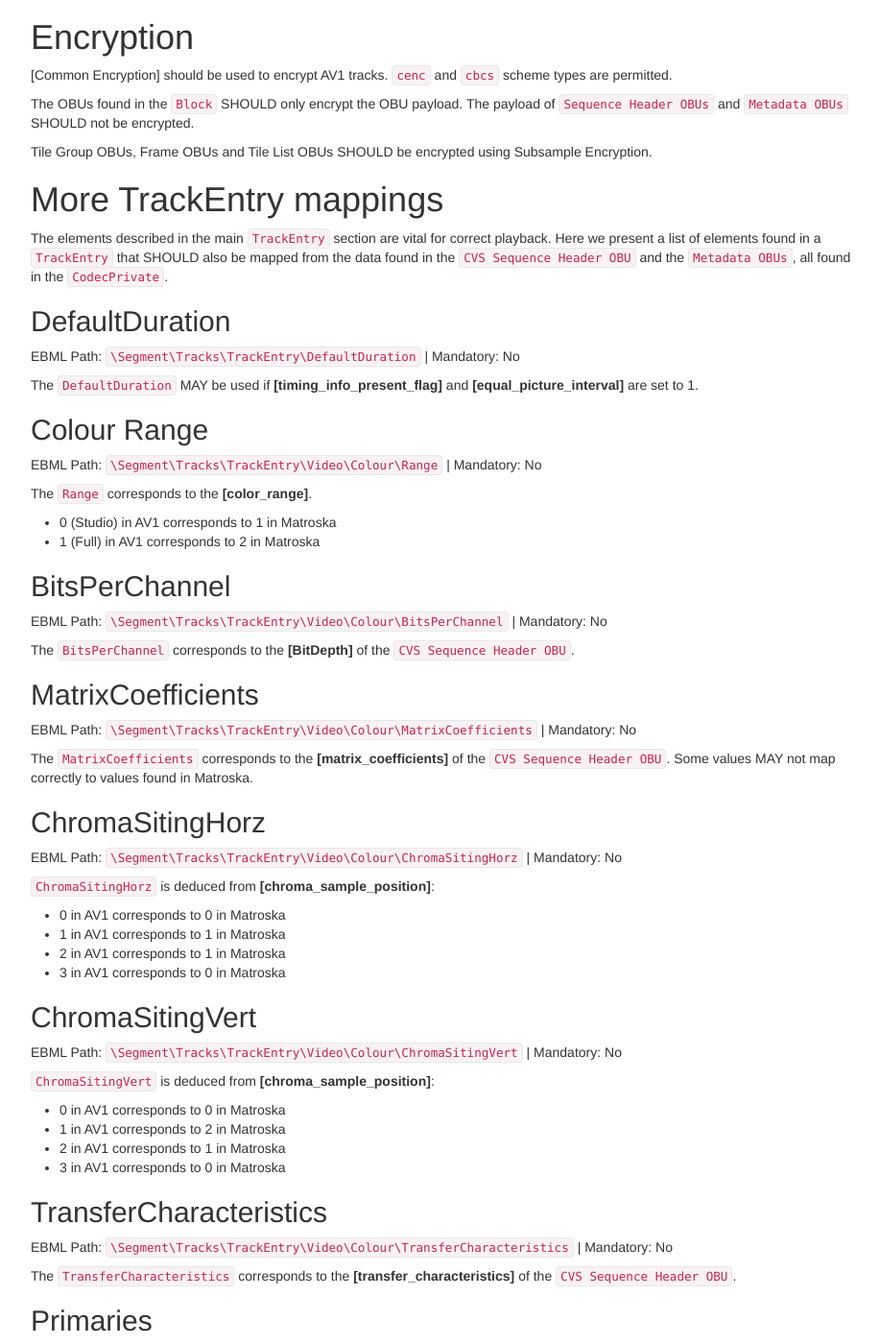
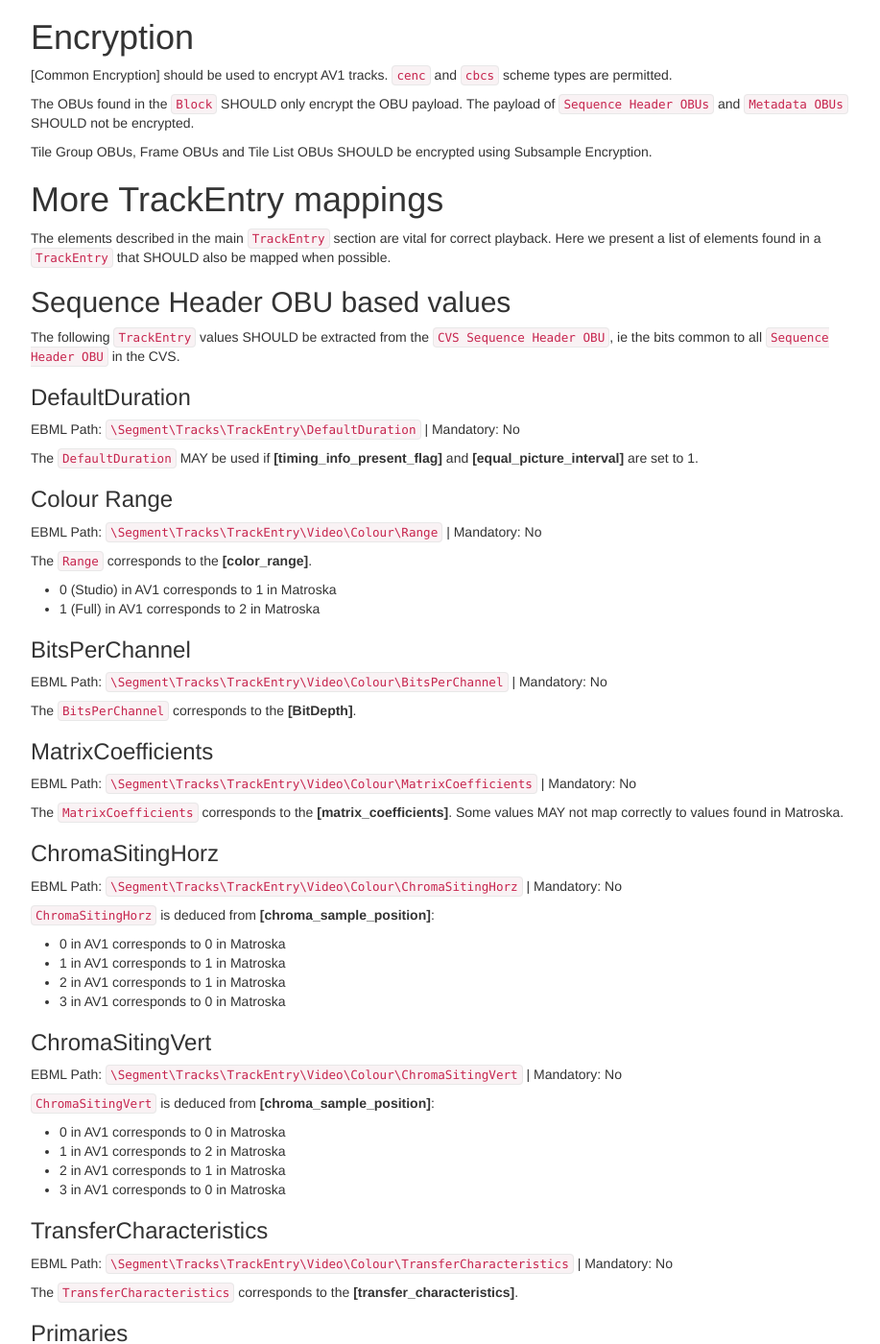
Before and after one commit to ietf-wg-cellar/matroska-specification, a Jekyll site: the page built from codec/av1.md, in a window 1280 px wide and 1400 px high, scrolled down 3730 px. Shown: the whole window at 96% size, without its empty margins (273-1190 px from the left). Built offline with Jekyll 4.4.1, drawn with Linux system fonts in a browser that asks for light colours; our own code applies the rules of GitHub Pages for plain Markdown files; some of the changed text lies outside the part shown.

Commit message:
av1: separate the non mandatory TrackEntry fields coming SH OBU, Metadata and others

```diff
--- a/codec/av1.md
+++ b/codec/av1.md
@@ -161,31 +161,35 @@
 
 # More TrackEntry mappings
 
-The elements described in the main `TrackEntry` section are vital for correct playback. Here we present a list of elements found in a `TrackEntry` that SHOULD also be mapped from the data found in the `CVS Sequence Header OBU` and the `Metadata OBUs`, all found in the `CodecPrivate`.
+The elements described in the main `TrackEntry` section are vital for correct playback. Here we present a list of elements found in a `TrackEntry` that SHOULD also be mapped when possible.
 
-## DefaultDuration
+## Sequence Header OBU based values
+
+The following `TrackEntry` values SHOULD be extracted from the `CVS Sequence Header OBU`, ie the bits common to all `Sequence Header OBU` in the CVS.
+
+### DefaultDuration
 EBML Path: `\Segment\Tracks\TrackEntry\DefaultDuration` | Mandatory: No
 
 The `DefaultDuration` MAY be used if __[timing_info_present_flag]__ and __[equal_picture_interval]__ are set to 1.
 
-## Colour Range
+### Colour Range
 EBML Path: `\Segment\Tracks\TrackEntry\Video\Colour\Range` | Mandatory: No
 
 The `Range` corresponds to the __[color_range]__.
 * 0 (Studio) in AV1 corresponds to 1 in Matroska
 * 1 (Full) in AV1 corresponds to 2 in Matroska
 
-## BitsPerChannel
+### BitsPerChannel
 EBML Path: `\Segment\Tracks\TrackEntry\Video\Colour\BitsPerChannel` | Mandatory: No
 
-The `BitsPerChannel` corresponds to the __[BitDepth]__ of the `CVS Sequence Header OBU`.
+The `BitsPerChannel` corresponds to the __[BitDepth]__.
 
-## MatrixCoefficients
+### MatrixCoefficients
 EBML Path: `\Segment\Tracks\TrackEntry\Video\Colour\MatrixCoefficients` | Mandatory: No
 
-The `MatrixCoefficients` corresponds to the __[matrix_coefficients]__ of the `CVS Sequence Header OBU`. Some values MAY not map correctly to values found in Matroska.
+The `MatrixCoefficients` corresponds to the __[matrix_coefficients]__. Some values MAY not map correctly to values found in Matroska.
 
-## ChromaSitingHorz
+### ChromaSitingHorz
 EBML Path: `\Segment\Tracks\TrackEntry\Video\Colour\ChromaSitingHorz` | Mandatory: No
 
 `ChromaSitingHorz` is deduced from __[chroma_sample_position]__:
@@ -194,7 +198,7 @@
 * 2 in AV1 corresponds to 1 in Matroska
 * 3 in AV1 corresponds to 0 in Matroska
 
-## ChromaSitingVert
+### ChromaSitingVert
 EBML Path: `\Segment\Tracks\TrackEntry\Video\Colour\ChromaSitingVert` | Mandatory: No
 
 `ChromaSitingVert` is deduced from __[chroma_sample_position]__:
@@ -203,77 +207,83 @@
 * 2 in AV1 corresponds to 1 in Matroska
 * 3 in AV1 corresponds to 0 in Matroska
 
-## TransferCharacteristics
+### TransferCharacteristics
 EBML Path: `\Segment\Tracks\TrackEntry\Video\Colour\TransferCharacteristics` | Mandatory: No
 
-The `TransferCharacteristics` corresponds to the __[transfer_characteristics]__ of the `CVS Sequence Header OBU`.
+The `TransferCharacteristics` corresponds to the __[transfer_characteristics]__.
 
-## Primaries
+### Primaries
 EBML Path: `\Segment\Tracks\TrackEntry\Video\Colour\Primaries` | Mandatory: No
 
-The `Primaries` corresponds to the __[color_primaries]__ of the `CVS Sequence Header OBU`. Some values MAY not map correctly to values found in Matroska.
+The `Primaries` corresponds to the __[color_primaries]__. Some values MAY not map correctly to values found in Matroska.
 
-## MaxCLL
+## Metadata OBU based values
+
+The following `TrackEntry` values SHOULD be extracted from the `Metadata OBUs`.
+
+### MaxCLL
 EBML Path: `\Segment\Tracks\TrackEntry\Video\Colour\MaxCLL` | Mandatory: No
 
 The `MaxCLL` corresponds to __[max_cll]__ of the Metadata OBU of type METADATA_TYPE_HDR_CLL that MAY be found in the `CodecPrivate`.
 
-## MaxFALL
+### MaxFALL
 EBML Path: `\Segment\Tracks\TrackEntry\Video\Colour\MaxFALL` | Mandatory: No
 
 The `MaxFALL` corresponds to __[max_fall]__ of the Metadata OBU of type METADATA_TYPE_HDR_CLL that MAY be found in the `CodecPrivate`.
 
-## PrimaryRChromaticityX
+### PrimaryRChromaticityX
 EBML Path: `\Segment\Tracks\TrackEntry\Video\Colour\MasteringMetadata\PrimaryRChromaticityX` | Mandatory: No
 
 The `PrimaryRChromaticityX` corresponds to __[primary_chromaticity_x[0]]__ of the Metadata OBU of type METADATA_TYPE_HDR_MDCV that MAY be found in the `CodecPrivate`.
 
-## PrimaryRChromaticityY
+### PrimaryRChromaticityY
 EBML Path: `\Segment\Tracks\TrackEntry\Video\Colour\MasteringMetadata\PrimaryRChromaticityY` | Mandatory: No
 
 The `PrimaryRChromaticityX` corresponds to __[primary_chromaticity_y[0]]__ of the Metadata OBU of type METADATA_TYPE_HDR_MDCV that MAY be found in the `CodecPrivate`.
 
-## PrimaryGChromaticityX
+### PrimaryGChromaticityX
 EBML Path: `\Segment\Tracks\TrackEntry\Video\Colour\MasteringMetadata\PrimaryGChromaticityX` | Mandatory: No
 
 The `PrimaryRChromaticityX` corresponds to __[primary_chromaticity_x[1]]__ of the Metadata OBU of type METADATA_TYPE_HDR_MDCV that MAY be found in the `CodecPrivate`.
 
-## PrimaryGChromaticityY
+### PrimaryGChromaticityY
 EBML Path: `\Segment\Tracks\TrackEntry\Video\Colour\MasteringMetadata\PrimaryGChromaticityY` | Mandatory: No
 
 The `PrimaryRChromaticityX` corresponds to __[primary_chromaticity_y[1]]__ of the Metadata OBU of type METADATA_TYPE_HDR_MDCV that MAY be found in the `CodecPrivate`.
 
-## PrimaryBChromaticityX
+### PrimaryBChromaticityX
 EBML Path: `\Segment\Tracks\TrackEntry\Video\Colour\MasteringMetadata\PrimaryBChromaticityX` | Mandatory: No
 
 The `PrimaryRChromaticityX` corresponds to __[primary_chromaticity_x[2]]__ of the Metadata OBU of type METADATA_TYPE_HDR_MDCV that MAY be found in the `CodecPrivate`.
 
-## PrimaryBChromaticityY
+### PrimaryBChromaticityY
 EBML Path: `\Segment\Tracks\TrackEntry\Video\Colour\MasteringMetadata\PrimaryBChromaticityY` | Mandatory: No
 
 The `PrimaryRChromaticityX` corresponds to __[primary_chromaticity_y[2]]__ of the Metadata OBU of type METADATA_TYPE_HDR_MDCV that MAY be found in the `CodecPrivate`.
 
-## WhitePointChromaticityX
+### WhitePointChromaticityX
 EBML Path: `\Segment\Tracks\TrackEntry\Video\Colour\MasteringMetadata\WhitePointChromaticityX` | Mandatory: No
 
 The `WhitePointChromaticityX` corresponds to __[white_point_chromaticity_x]__ of the Metadata OBU of type METADATA_TYPE_HDR_MDCV that MAY be found in the `CodecPrivate`.
 
-## WhitePointChromaticityY
+### WhitePointChromaticityY
 EBML Path: `\Segment\Tracks\TrackEntry\Video\Colour\MasteringMetadata\WhitePointChromaticityY` | Mandatory: No
 
 The `WhitePointChromaticityY` corresponds to __[white_point_chromaticity_y]__ of the Metadata OBU of type METADATA_TYPE_HDR_MDCV that MAY be found in the `CodecPrivate`.
 
-## LuminanceMin
+### LuminanceMin
 EBML Path: `\Segment\Tracks\TrackEntry\Video\Colour\MasteringMetadata\LuminanceMin` | Mandatory: No
 
 The `LuminanceMin` corresponds to __[luminance_min]__ of the Metadata OBU of type METADATA_TYPE_HDR_MDCV that MAY be found in the `CodecPrivate`.
 
-## LuminanceMax
+### LuminanceMax
 EBML Path: `\Segment\Tracks\TrackEntry\Video\Colour\MasteringMetadata\LuminanceMax` | Mandatory: No
 
 The `LuminanceMin` corresponds to __[luminance_max]__ of the Metadata OBU of type METADATA_TYPE_HDR_MDCV that MAY be found in the `CodecPrivate`.
 
-## ContentCompSettings
+## Other TrackEntry values
+
+### ContentCompSettings
 EBML Path: `\Segment\Tracks\TrackEntry\ContentEncodings\ContentEncoding\ContentCompression\ContentCompSettings` | Mandatory: No
 
 It MAY be convenient to put the first OBUs that starts each `Temporal Unit`, excluding the `Temporal Delimiter OBU`, in the `ContentCompSettings` to save space. These will be added before each `Block` data when feeding the decoder and thus MUST have the same binary value for each `Block`.
```
